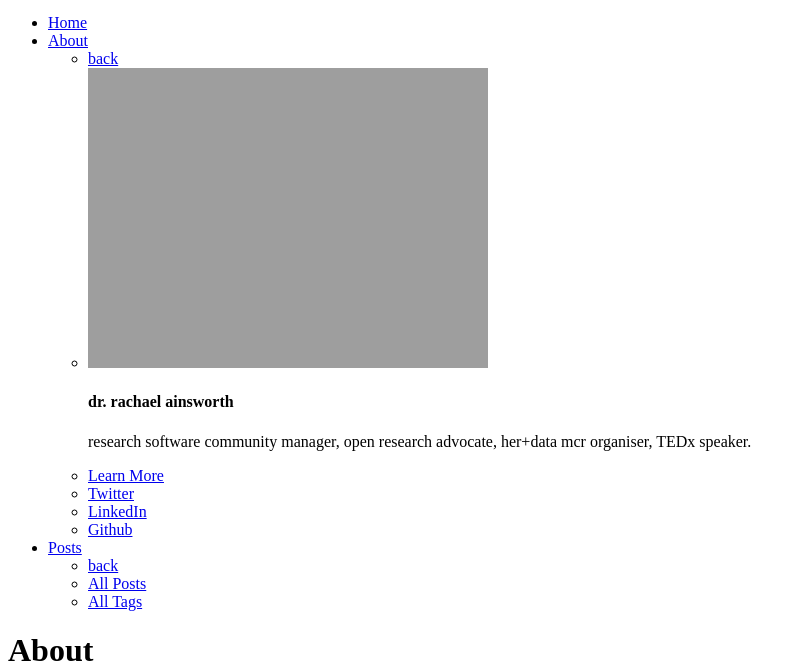
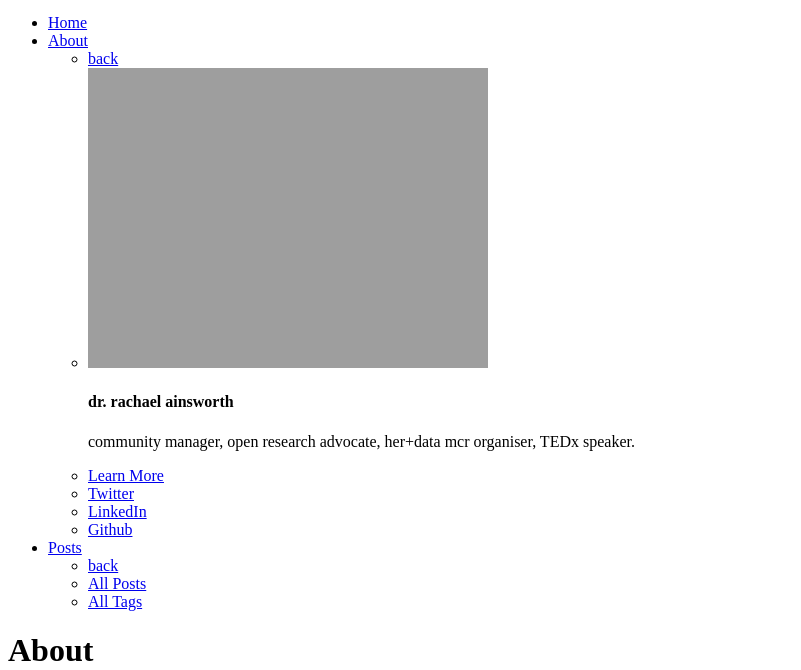
Before and after one commit to rainsworth/rainsworth.github.io, a Jekyll site: the page built from about/index.md, in a window 1280 px wide. Shown: the part 131-801 px from the top of the page, without its empty margins (0-801 px from the left). Built offline with Jekyll 4.4.1, drawn with Linux system fonts in a browser that asks for light colours; grey boxes are pictures that could not be loaded.

Commit message:
Update _config.yml

```diff
--- a/_config.yml
+++ b/_config.yml
@@ -1,7 +1,7 @@
 # Site
 title:              dr. rachael ainsworth
-bio:                'research software community manager, open research advocate, <br>her+data mcr organiser, TEDx speaker.'
-description:        "research software community manager, open research advocate, her+data mcr organiser, TEDx speaker."
+bio:                'community manager, open research advocate, <br>her+data mcr organiser, tedx speaker.'
+description:        "community manager, open research advocate, her+data mcr organiser, TEDx speaker."
 reading_time:       true
 words_per_minute:   200
 logo:               'assets/img/profile2.png'
```
